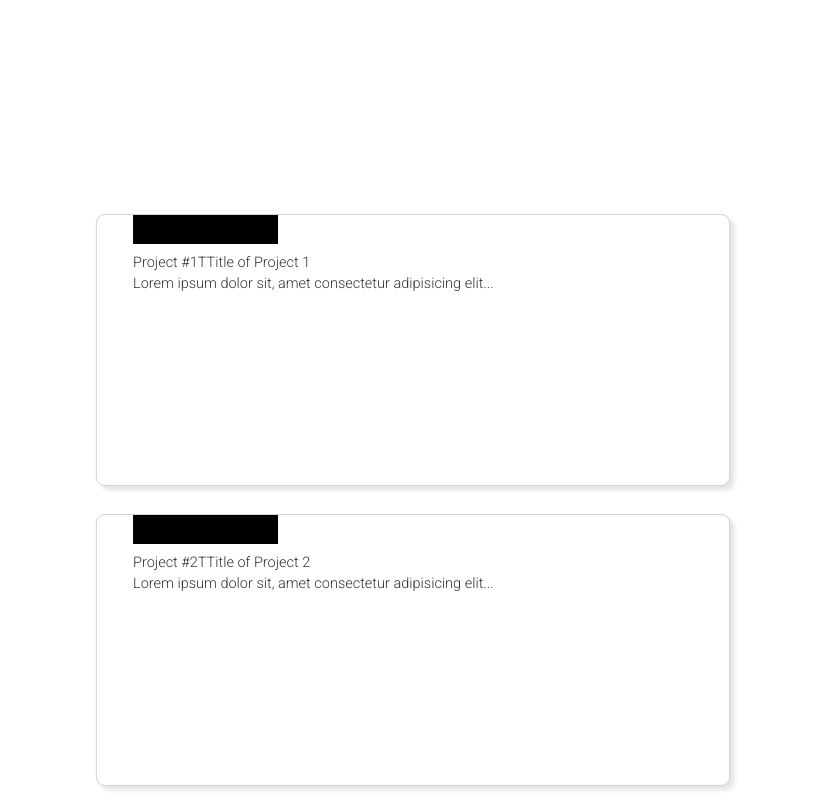
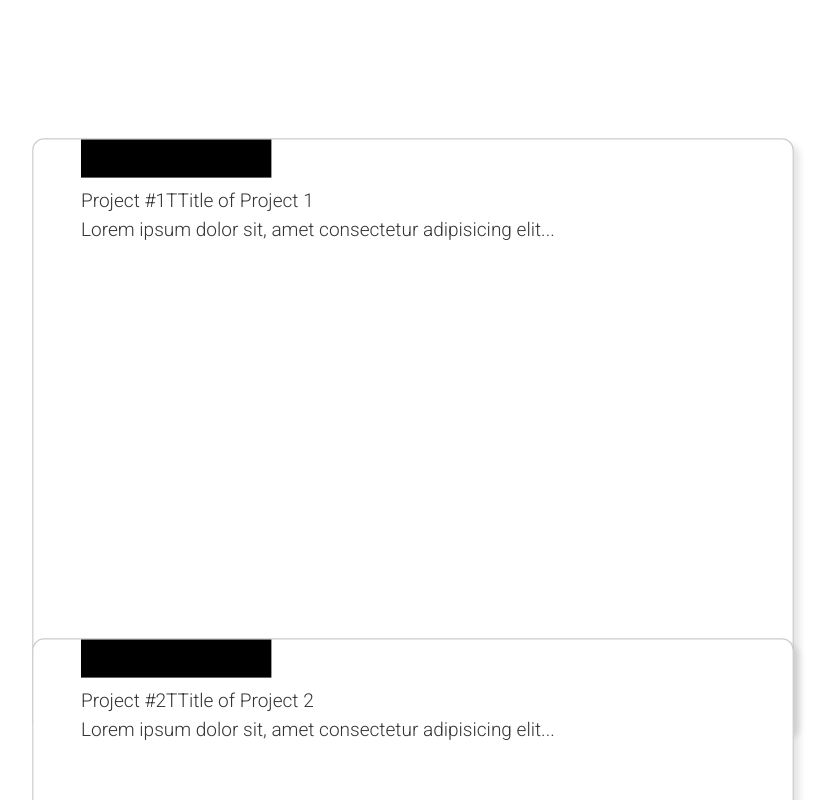
Before and after one commit to ahmettulutas/oblomov-media, a Next.js app: page /deneme in a window 1280 px wide. Shown: the part 1060-1860 px from the top of the page, without its empty margins (227-1060 px from the left). Built offline with nearby package versions, Linux system fonts and the light colour scheme.

Commit message:
add: finished desktop screens

```diff
--- a/src/app/deneme/Card.tsx
+++ b/src/app/deneme/Card.tsx
@@ -1,24 +1,25 @@
 "use client";
-import { useScroll } from "framer-motion";
+/* import { useScroll } from "framer-motion";*/
 import React, { useRef } from "react";
 
 import { CardType } from "./Cards";
 
 const Card = ({ item, index }: { item: CardType, index: number }) => {
-  const cardVariants = {
-    hidden: { opacity: 0, y: 100 },
-    visible: { opacity: 1, y: 0, transition: { delay: index * 0.2 } },
-  };
+  /*   const cardVariants = {
+      hidden: { opacity: 0, y: 100 },
+      visible: { opacity: 1, y: 0, transition: { delay: index * 0.2 } },
+    }; */
   const cardRef = useRef<HTMLDivElement | null>(null);
-  const [scale, setScale] = React.useState(1.3);
-  const { scrollYProgress } = useScroll({
-    target: cardRef
-  });
+  const [scale, setScale] = React.useState(0);
+  /*   const { scrollYProgress } = useScroll({
+      target: cardRef
+    }); */
   const handleScroll = () => {
     if (cardRef.current) {
       const rect = cardRef.current.getBoundingClientRect();
-      if (rect.top < 100)
-        setScale(rect.top);
+      if ((1 + (rect.top * 0.001)) > 0.9 && (1 + (rect.top * 0.001)) < 1.2) {
+        setScale(1 + (rect.top * 0.001));
+      }
     }
   };
   React.useLayoutEffect(() => {
@@ -27,11 +28,12 @@ const Card = ({ item, index }: { item: CardType, index: number }) => {
       window.removeEventListener("scroll", handleScroll);
     };
   }, []);
+
   return (
     (
       <div
         ref={cardRef}
-        className="card" key={item.projectNumber} style={{ transform: `scale(${1.3 + (0.01 * (scale / 10))} )` }}
+        className="card" key={item.projectNumber} style={{ transform: `scale(${scale}) translate3d(0, ${-1 * (scale * 10)}px , 0)` }}
       >
         <div className="bg-black h-8 absolute top-0 lef-0 w-40" style={{ width: `${scale * -1} px` }} />
         <h2><span>{item.projectNumber}</span>T{item.title}</h2>
--- a/src/app/globals.css
+++ b/src/app/globals.css
@@ -32,6 +32,8 @@ body {
   color: #333;
   padding: 40px;
   position: sticky;
-  min-height: 300px;
+  min-height: 500px;
+  margin:auto;
+  width:50vw;
   top: 10px;
 }
```
Also changed, not shown: src/hooks/useDebounce.tsx (added, +20 -0 lines).
